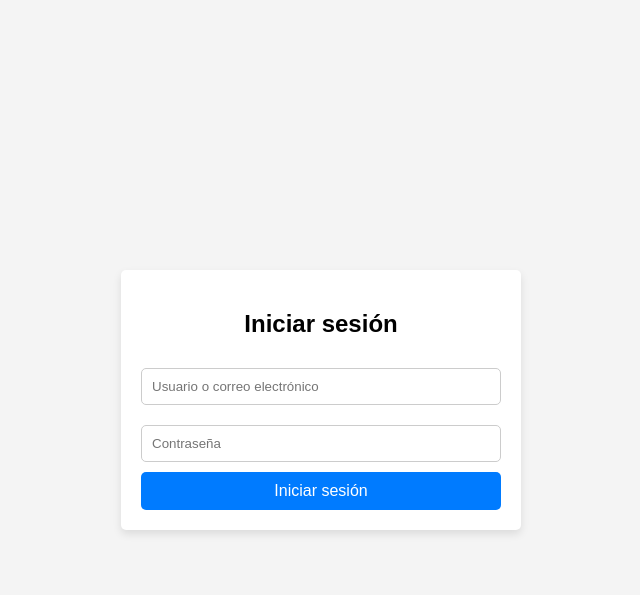
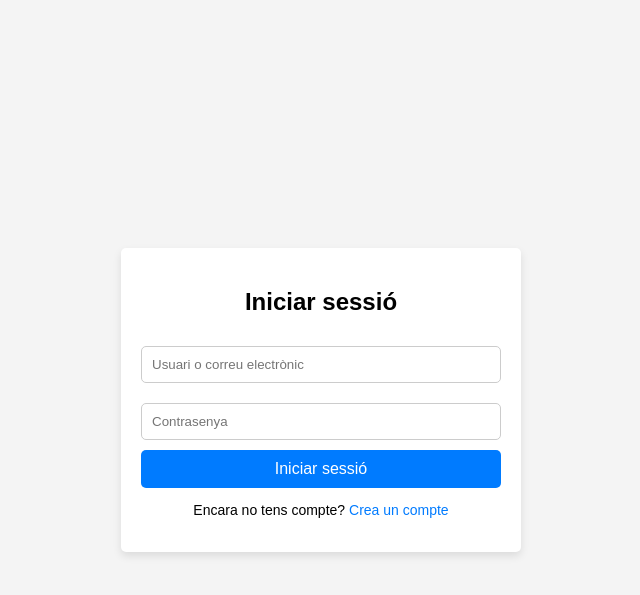
Before and after one commit to ivanfernandezmo/XarxaSocial, a PHP site: page / in a window 1280 px wide. Shown: the top 595 px of the page, without its empty margins (319-959 px from the left). Run offline with PHP 8.4, Linux system fonts and the light colour scheme.

Commit message:
index.php

```diff
--- a/index.php
+++ b/index.php
@@ -60,6 +60,22 @@
             background-color: #0056b3;
         }
 
+        .register-link {
+            display: block;
+            text-align: center;
+            margin-top: 10px;
+            font-size: 14px;
+        }
+
+        .register-link a {
+            color: #007bff;
+            text-decoration: none;
+        }
+
+        .register-link a:hover {
+            text-decoration: underline;
+        }
+
         /* Media query para pantallas pequeñas */
         @media (max-width: 600px) {
             .login-container {
@@ -74,12 +90,15 @@
 </head>
 <body>
     <div class="login-container">
-        <h2>Iniciar sesión</h2>
+        <h2>Iniciar sessió</h2>
         <form action="/login" method="POST">
-            <input type="text" name="username" class="form-input" placeholder="Usuario o correo electrónico" required>
-            <input type="password" name="password" class="form-input" placeholder="Contraseña" required>
-            <button type="submit" class="login-btn">Iniciar sesión</button>
+            <input type="text" name="username" class="form-input" placeholder="Usuari o correu electrònic" required>
+            <input type="password" name="password" class="form-input" placeholder="Contrasenya" required>
+            <button type="submit" class="login-btn">Iniciar sessió</button>
         </form>
+        <div class="register-link">
+            <p>Encara no tens compte? <a href="/registro">Crea un compte</a></p>
+        </div>
     </div>
 </body>
 </html>
```
